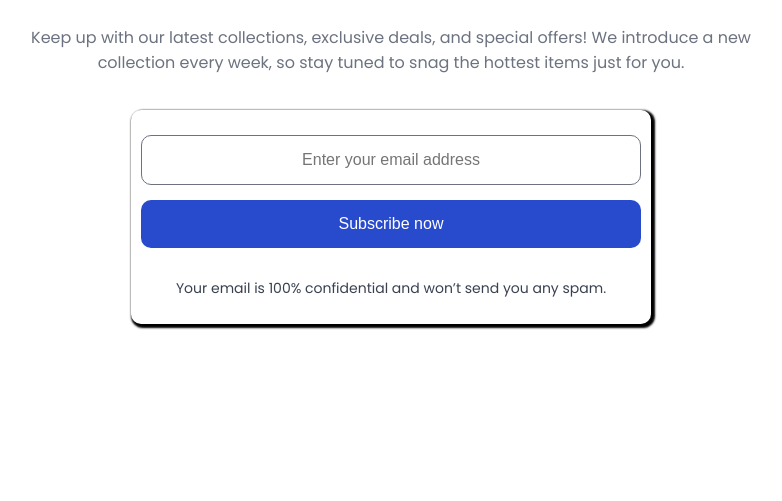
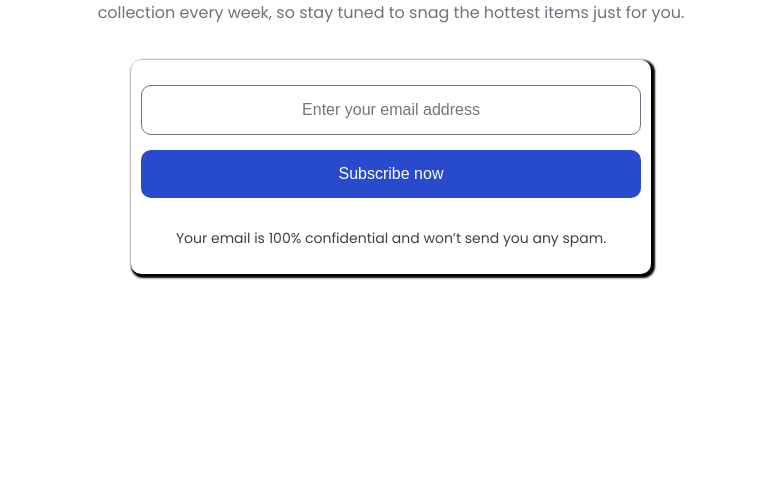
Before and after one commit to DyLan1401/newLetter, a plain HTML site: page index.html in a window 1280 px wide. Shown: the part 315-816 px from the top of the page, without its empty margins (257-1039 px from the left). Drawn offline with Linux system fonts and the light colour scheme.

Commit message:
the three

```diff
--- a/index.html
+++ b/index.html
@@ -23,11 +23,12 @@
     }
 
     .letter {
+        margin-top: 120px;
         width: 800px;
         height: 100%;
         display: flex;
         flex-direction: column;
-        justify-content: center;
+        /* justify-content: center; */
         align-items: center;
     }
 
```
